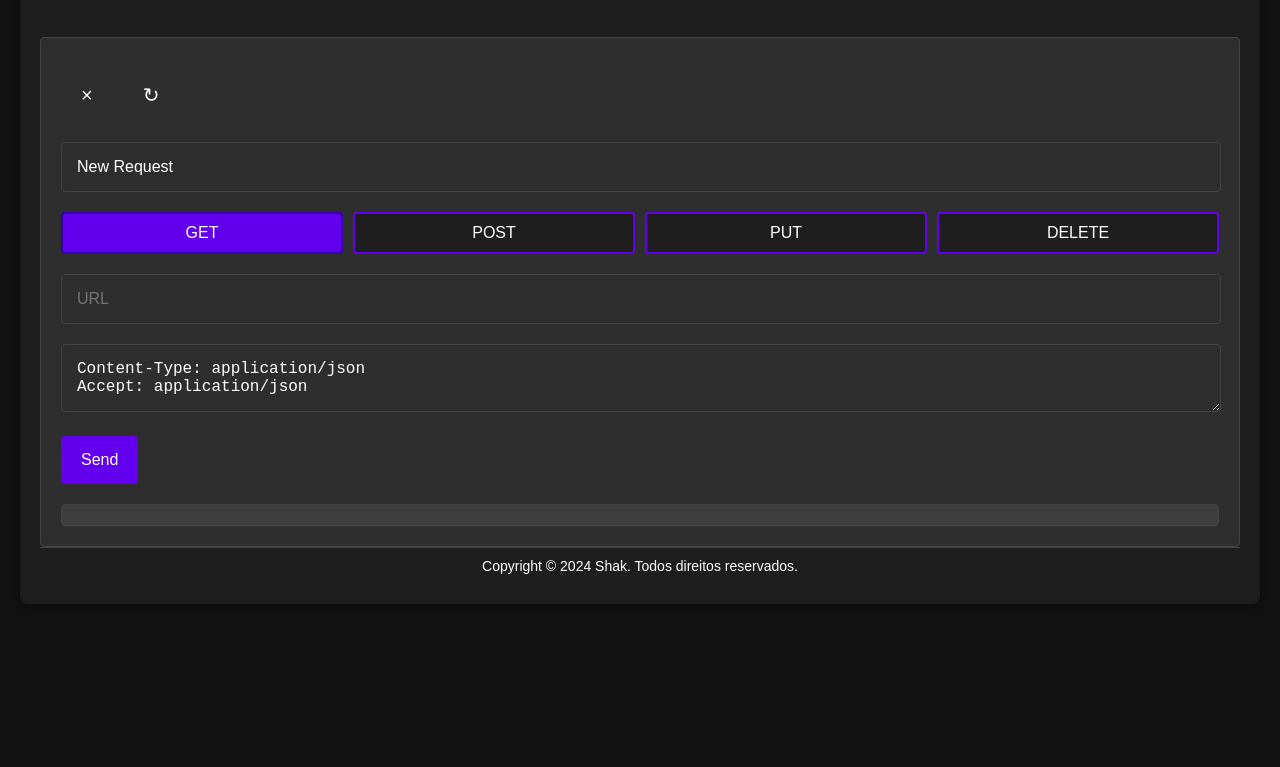
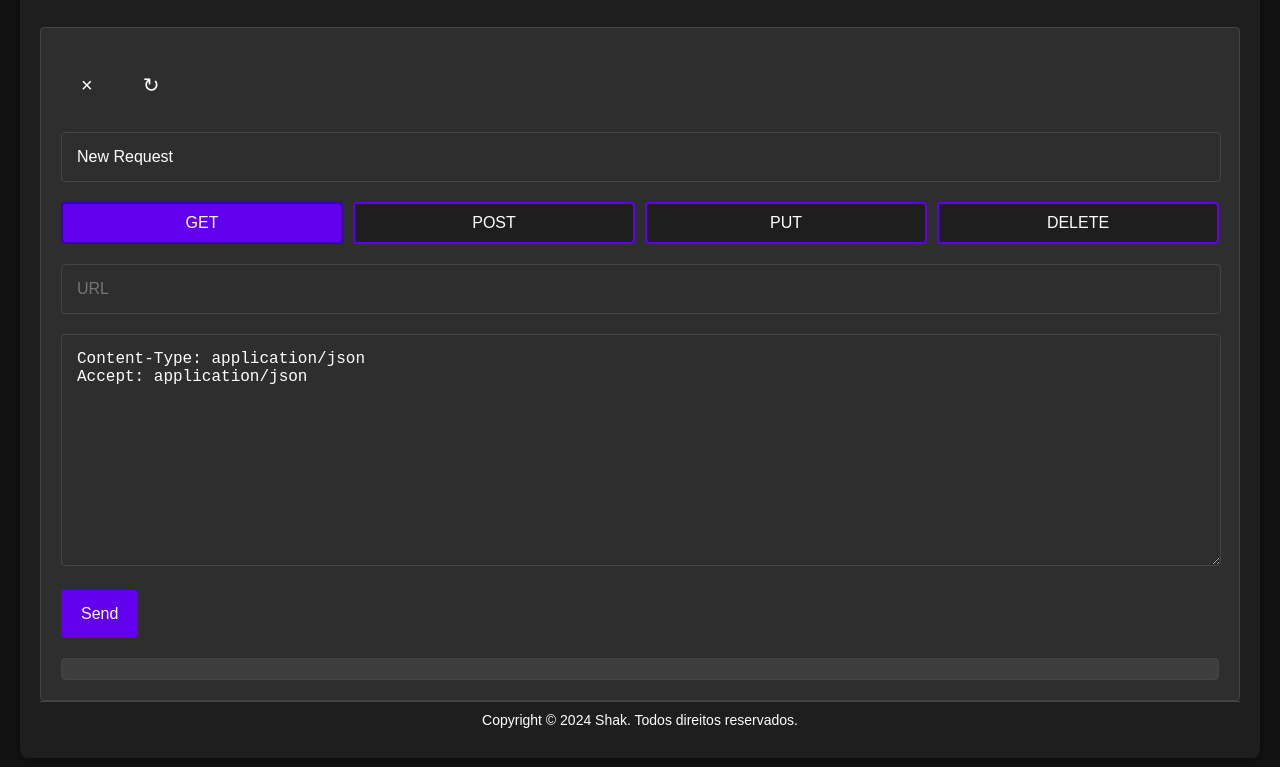
Before and after one commit to MadShak/RocketMan, a plain HTML site: page rocketman/index.html in a window 1280 px wide. Shown: the part 167-934 px from the top of the page. Before the commit the page ends 800 px from the top, so only its background shows below. Drawn offline with Linux system fonts and the light colour scheme.

Commit message:
ajuste janela header
ajuste janela header

```diff
--- a/rocketman/css/styles.css
+++ b/rocketman/css/styles.css
@@ -45,6 +45,10 @@ textarea, input[type="text"] {
     border: 1px solid #444;
     border-radius: 4px;
     font-size: 16px;
+}
+
+.headers-textarea {  /* Nova classe para aumentar a altura dos headers */
+    min-height: 200px;
 }
 
 .requests-grid {
--- a/rocketman/js/app.js
+++ b/rocketman/js/app.js
@@ -150,6 +150,7 @@ function renderRequests() {
         urlInput.onchange = (event) => updateRequest(index, 'url', event.target.value);
 
         const headersTextarea = document.createElement('textarea');
+        headersTextarea.className = 'headers-textarea';  // Adiciona a classe
         headersTextarea.placeholder = 'Headers (key: value)';
         headersTextarea.value = request.headers;
         headersTextarea.onchange = (event) => updateRequest(index, 'headers', event.target.value);
```
